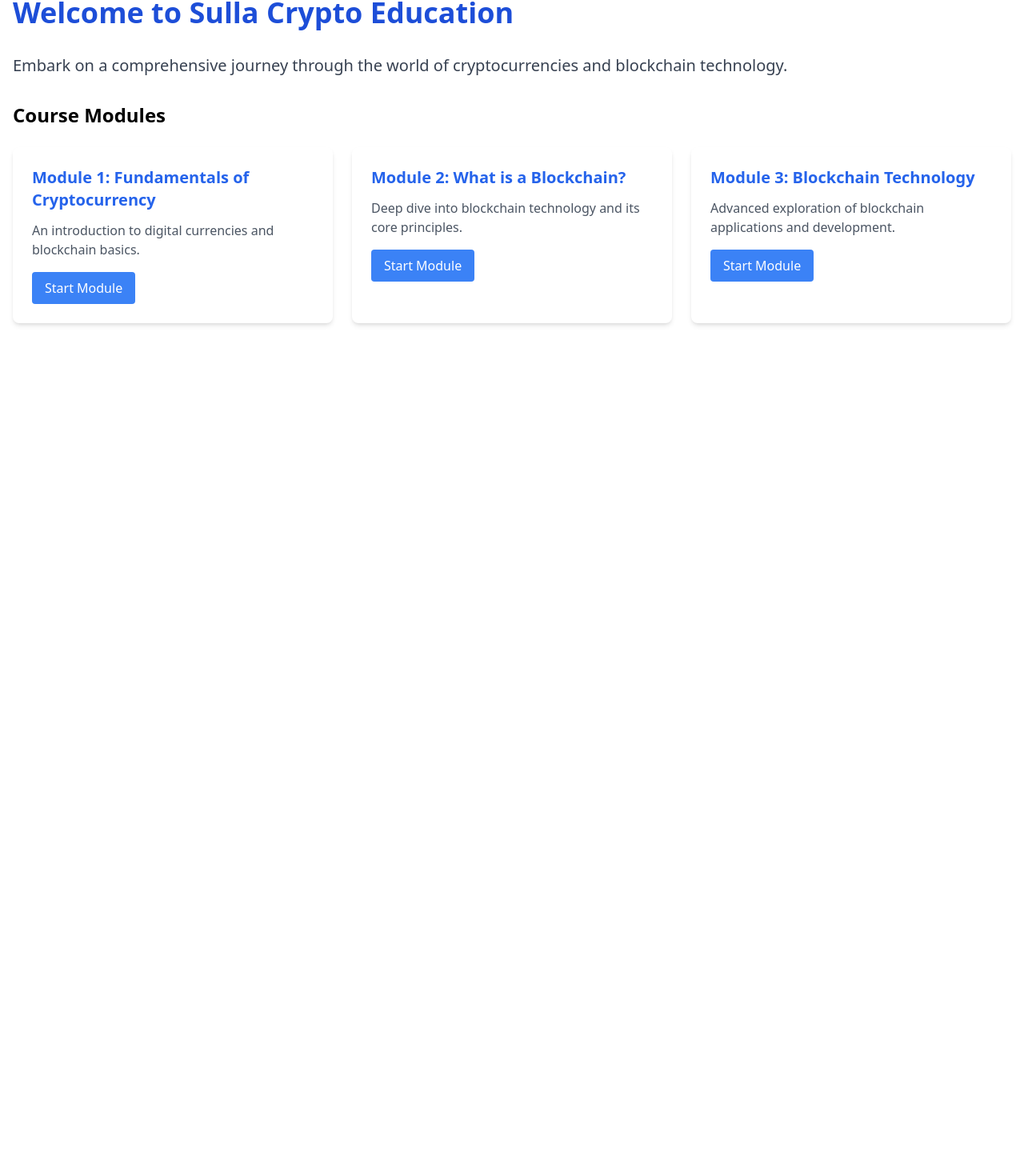
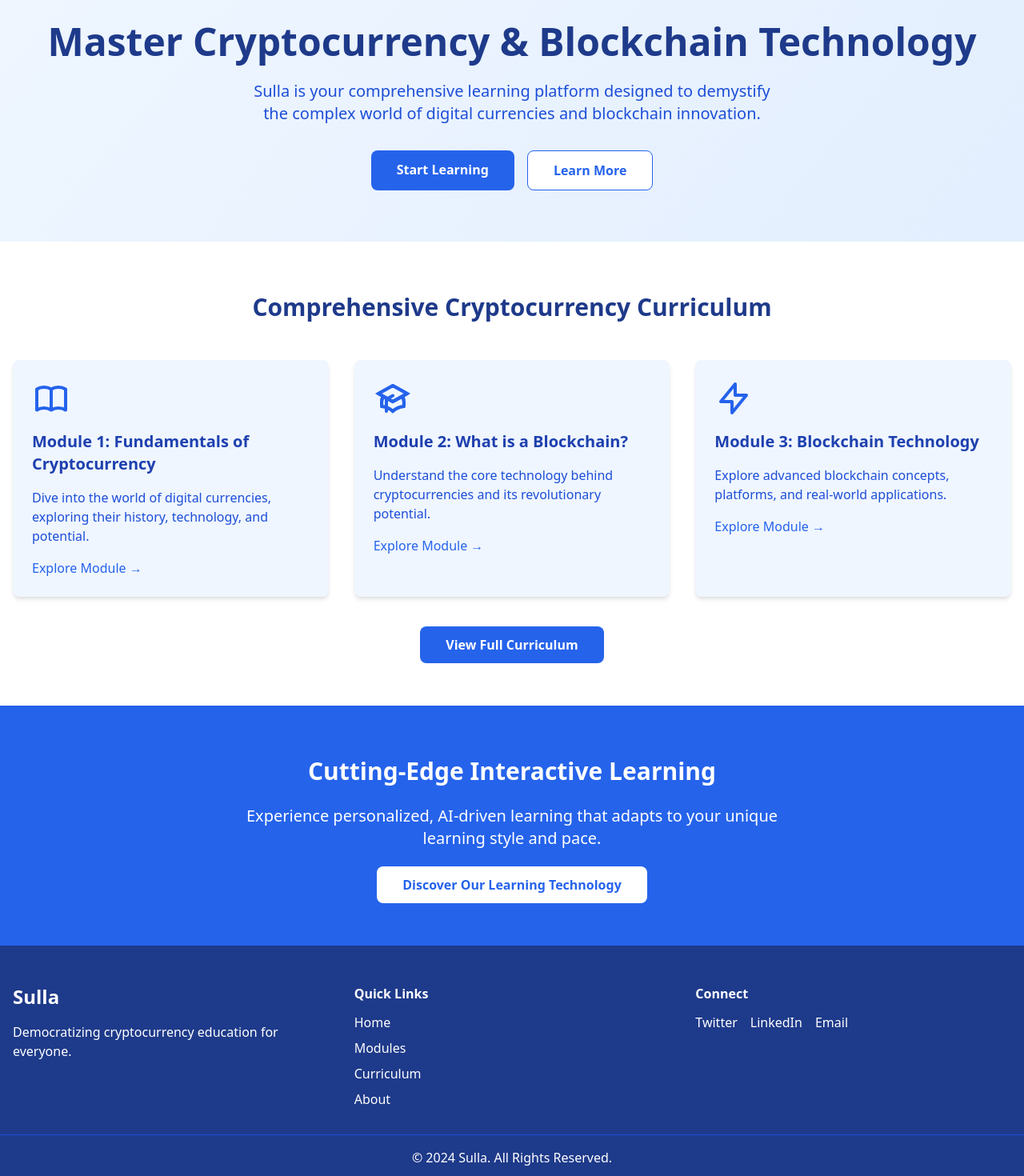
Before and after one commit to lewisolden/sullaweb, a React (Create React App) app: page / in a window 1280 px wide. Shown: the part 36-1506 px from the top of the page at 80% size. Before the commit the page ends 800 px from the top, so only its background shows below. Built offline with nearby package versions, Linux system fonts and the light colour scheme.

Commit message:
Update Home.js

```diff
--- a/src/pages/Home.js
+++ b/src/pages/Home.js
@@ -1,45 +1,171 @@
 import React from 'react';
 import { Link } from 'react-router-dom';
+import { BookOpenIcon, AcademicCapIcon, LightningBoltIcon } from '@heroicons/react/outline';
 
 const Home = () => {
-  const modules = [
-    { id: 1, title: 'Fundamentals of Cryptocurrency', description: 'An introduction to digital currencies and blockchain basics.' },
-    { id: 2, title: 'What is a Blockchain?', description: 'Deep dive into blockchain technology and its core principles.' },
-    { id: 3, title: 'Blockchain Technology', description: 'Advanced exploration of blockchain applications and development.' }
-  ];
+  return (
+    <div className="min-h-screen bg-gradient-to-br from-blue-50 to-blue-100">
+      {/* Hero Section */}
+      <div className="container mx-auto px-4 py-16 text-center">
+        <h1 className="text-5xl font-bold text-blue-900 mb-6">
+          Master Cryptocurrency & Blockchain Technology
+        </h1>
+        <p className="text-xl text-blue-700 mb-8 max-w-2xl mx-auto">
+          Sulla is your comprehensive learning platform designed to demystify the complex world of digital currencies and blockchain innovation.
+        </p>
 
-  return (
-    <div className="container mx-auto px-4 py-8">
-      <h1 className="text-4xl font-bold mb-8 text-blue-700">Welcome to Sulla Crypto Education</h1>
+        <div className="flex justify-center space-x-4">
+          <Link
+            to="/modules"
+            className="bg-blue-600 text-white px-8 py-3 rounded-lg hover:bg-blue-700 transition duration-300 font-semibold"
+          >
+            Start Learning
+          </Link>
+          <Link
+            to="/about"
+            className="bg-white text-blue-600 px-8 py-3 rounded-lg border border-blue-600 hover:bg-blue-50 transition duration-300 font-semibold"
+          >
+            Learn More
+          </Link>
+        </div>
+      </div>
 
-      <section className="mb-8">
-        <p className="text-xl text-gray-700 mb-4">
-          Embark on a comprehensive journey through the world of cryptocurrencies and blockchain technology.
-        </p>
+      {/* Comprehensive Curriculum Section */}
+      <section className="bg-white py-16">
+        <div className="container mx-auto px-4">
+          <h2 className="text-3xl font-bold text-blue-900 text-center mb-12">
+            Comprehensive Cryptocurrency Curriculum
+          </h2>
+
+          <div className="grid md:grid-cols-3 gap-8">
+            <div className="bg-blue-50 p-6 rounded-lg shadow-md hover:shadow-xl transition duration-300">
+              <BookOpenIcon className="h-12 w-12 text-blue-600 mb-4" />
+              <h3 className="text-xl font-semibold text-blue-800 mb-4">
+                Module 1: Fundamentals of Cryptocurrency
+              </h3>
+              <p className="text-blue-700 mb-4">
+                Dive into the world of digital currencies, exploring their history, technology, and potential.
+              </p>
+              <Link
+                to="/modules/module1"
+                className="text-blue-600 hover:text-blue-800 font-medium"
+              >
+                Explore Module →
+              </Link>
+            </div>
+
+            <div className="bg-blue-50 p-6 rounded-lg shadow-md hover:shadow-xl transition duration-300">
+              <AcademicCapIcon className="h-12 w-12 text-blue-600 mb-4" />
+              <h3 className="text-xl font-semibold text-blue-800 mb-4">
+                Module 2: What is a Blockchain?
+              </h3>
+              <p className="text-blue-700 mb-4">
+                Understand the core technology behind cryptocurrencies and its revolutionary potential.
+              </p>
+              <Link
+                to="/modules/module2"
+                className="text-blue-600 hover:text-blue-800 font-medium"
+              >
+                Explore Module →
+              </Link>
+            </div>
+
+            <div className="bg-blue-50 p-6 rounded-lg shadow-md hover:shadow-xl transition duration-300">
+              <LightningBoltIcon className="h-12 w-12 text-blue-600 mb-4" />
+              <h3 className="text-xl font-semibold text-blue-800 mb-4">
+                Module 3: Blockchain Technology
+              </h3>
+              <p className="text-blue-700 mb-4">
+                Explore advanced blockchain concepts, platforms, and real-world applications.
+              </p>
+              <Link
+                to="/modules/module3"
+                className="text-blue-600 hover:text-blue-800 font-medium"
+              >
+                Explore Module →
+              </Link>
+            </div>
+          </div>
+
+          <div className="text-center mt-12">
+            <Link
+              to="/curriculum"
+              className="bg-blue-600 text-white px-8 py-3 rounded-lg hover:bg-blue-700 transition duration-300 font-semibold"
+            >
+              View Full Curriculum
+            </Link>
+          </div>
+        </div>
       </section>
 
-      <section>
-        <h2 className="text-2xl font-semibold mb-6">Course Modules</h2>
-        <div className="grid md:grid-cols-3 gap-6">
-          {modules.map((module) => (
-            <div
-              key={module.id}
-              className="bg-white shadow-md rounded-lg p-6 hover:shadow-xl transition-shadow"
-            >
-              <h3 className="text-xl font-bold mb-3 text-blue-600">
-                Module {module.id}: {module.title}
-              </h3>
-              <p className="text-gray-600 mb-4">{module.description}</p>
-              <Link
-                to={`/courses/${module.id}`}
-                className="inline-block bg-blue-500 text-white px-4 py-2 rounded hover:bg-blue-600"
-              >
-                Start Module
-              </Link>
-            </div>
-          ))}
+      {/* Interactive Learning Section */}
+      <section className="py-16 bg-blue-600 text-white">
+        <div className="container mx-auto px-4 text-center">
+          <h2 className="text-3xl font-bold mb-6">
+            Cutting-Edge Interactive Learning
+          </h2>
+          <p className="text-xl max-w-2xl mx-auto mb-8">
+            Experience personalized, AI-driven learning that adapts to your unique learning style and pace.
+          </p>
+          <Link
+            to="/interactive-learning"
+            className="bg-white text-blue-600 px-8 py-3 rounded-lg hover:bg-blue-50 transition duration-300 font-semibold"
+          >
+            Discover Our Learning Technology
+          </Link>
         </div>
       </section>
+
+      {/* Footer */}
+      <footer className="bg-blue-900 text-white py-12">
+        <div className="container mx-auto px-4 grid md:grid-cols-3 gap-8">
+          <div>
+            <h3 className="text-2xl font-bold mb-4">Sulla</h3>
+            <p>Democratizing cryptocurrency education for everyone.</p>
+          </div>
+
+          <div>
+            <h4 className="font-semibold mb-3">Quick Links</h4>
+            <nav className="space-y-2">
+              <Link to="/" className="block hover:text-blue-200">Home</Link>
+              <Link to="/modules" className="block hover:text-blue-200">Modules</Link>
+              <Link to="/curriculum" className="block hover:text-blue-200">Curriculum</Link>
+              <Link to="/about" className="block hover:text-blue-200">About</Link>
+            </nav>
+          </div>
+
+          <div>
+            <h4 className="font-semibold mb-3">Connect</h4>
+            <div className="flex space-x-4">
+              <a
+                href="https://twitter.com/sulla_crypto"
+                target="_blank"
+                rel="noopener noreferrer"
+                className="hover:text-blue-200"
+              >
+                Twitter
+              </a>
+              <a
+                href="https://linkedin.com/company/sulla"
+                target="_blank"
+                rel="noopener noreferrer"
+                className="hover:text-blue-200"
+              >
+                LinkedIn
+              </a>
+              <a
+                href="mailto:contact@sulla.com"
+                className="hover:text-blue-200"
+              >
+                Email
+              </a>
+            </div>
+          </div>
+        </div>
+        <div className="text-center mt-8 border-t border-blue-700 pt-4">
+          <p>&copy; 2024 Sulla. All Rights Reserved.</p>
+        </div>
+      </footer>
     </div>
   );
 };
```
